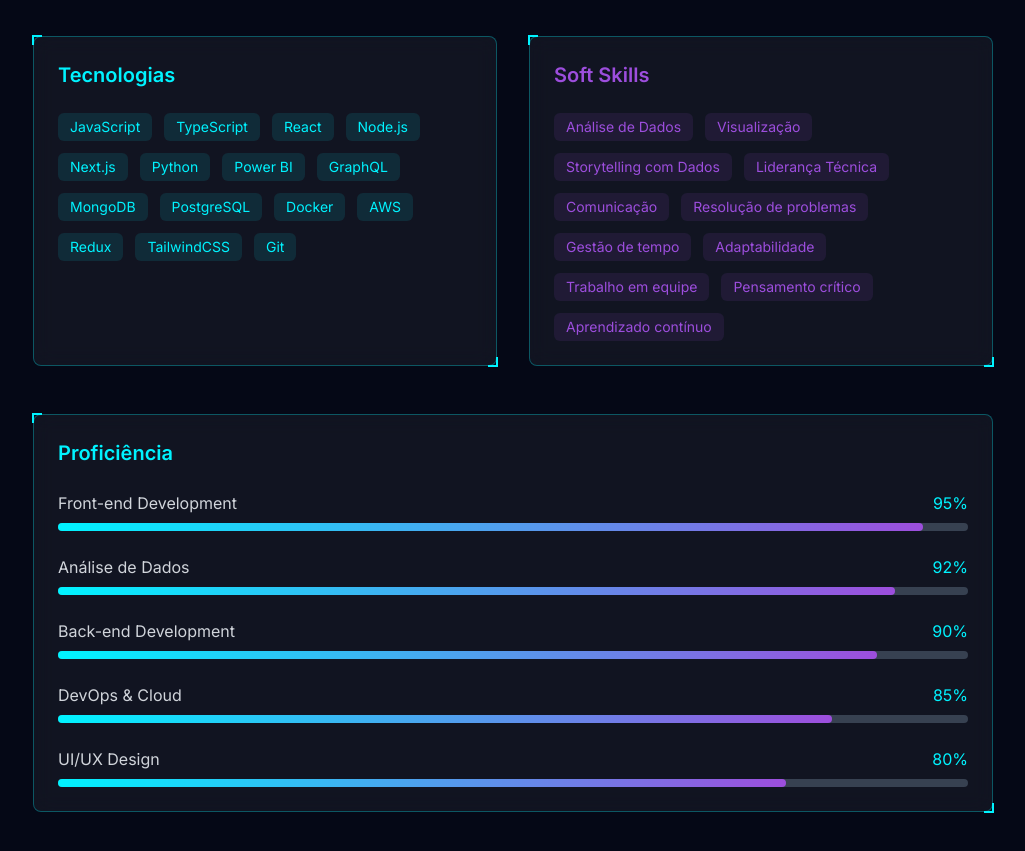
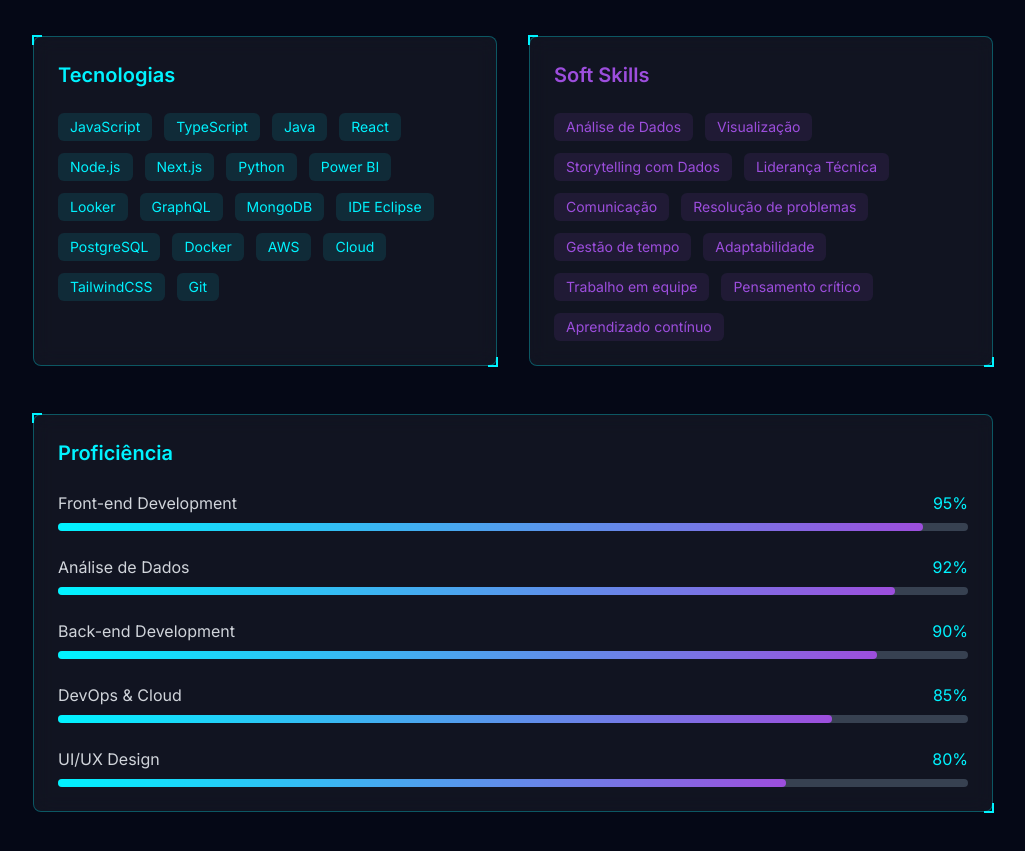
Before and after one commit to Mserapim/project-MS, a React (Vite) app: page / in a window 1280 px wide. Shown: the part 3032-3883 px from the top of the page, without its empty margins (143-1168 px from the left). Built offline with nearby package versions, Linux system fonts and the light colour scheme.

Commit message:
Alteração no site

```diff
--- a/src/App.tsx
+++ b/src/App.tsx
@@ -358,9 +358,9 @@ function App() {
               <h3 className="text-xl font-semibold mb-6 text-neon-blue">Tecnologias</h3>
               <div className="flex flex-wrap gap-3">
                 {[
-                  'JavaScript', 'TypeScript', 'React', 'Node.js', 'Next.js',
-                  'Python', 'Power BI', 'GraphQL', 'MongoDB', 'PostgreSQL',
-                  'Docker', 'AWS', 'Redux', 'TailwindCSS', 'Git'
+                  'JavaScript', 'TypeScript', "Java", 'React', 'Node.js', 'Next.js',
+                  'Python', 'Power BI', "Looker", 'GraphQL', 'MongoDB', "IDE Eclipse", 'PostgreSQL',
+                  'Docker', 'AWS', 'Cloud', 'TailwindCSS', 'Git'
                 ].map((skill) => (
                   <span key={skill} className="skill-tag bg-neon-blue/10 text-neon-blue px-3 py-1 rounded-md text-sm transition-all hover:bg-neon-blue/20">
                     {skill}
--- a/vite.config.ts
+++ b/vite.config.ts
@@ -3,6 +3,7 @@ import react from '@vitejs/plugin-react';
 
 // https://vitejs.dev/config/
 export default defineConfig({
+  base: "/project-MS/", // Adicione essa linha com o nome exato do repositório
   plugins: [react()],
   optimizeDeps: {
     exclude: ['lucide-react'],
```
